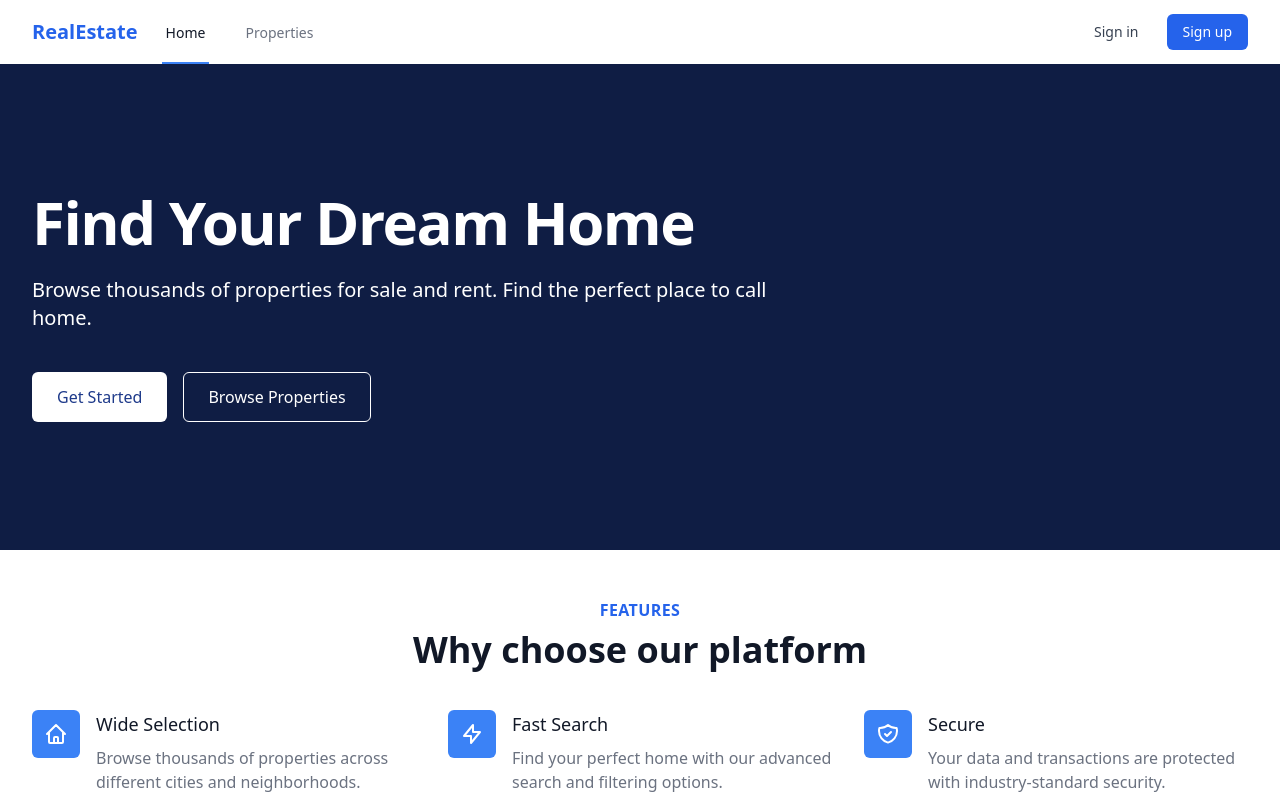
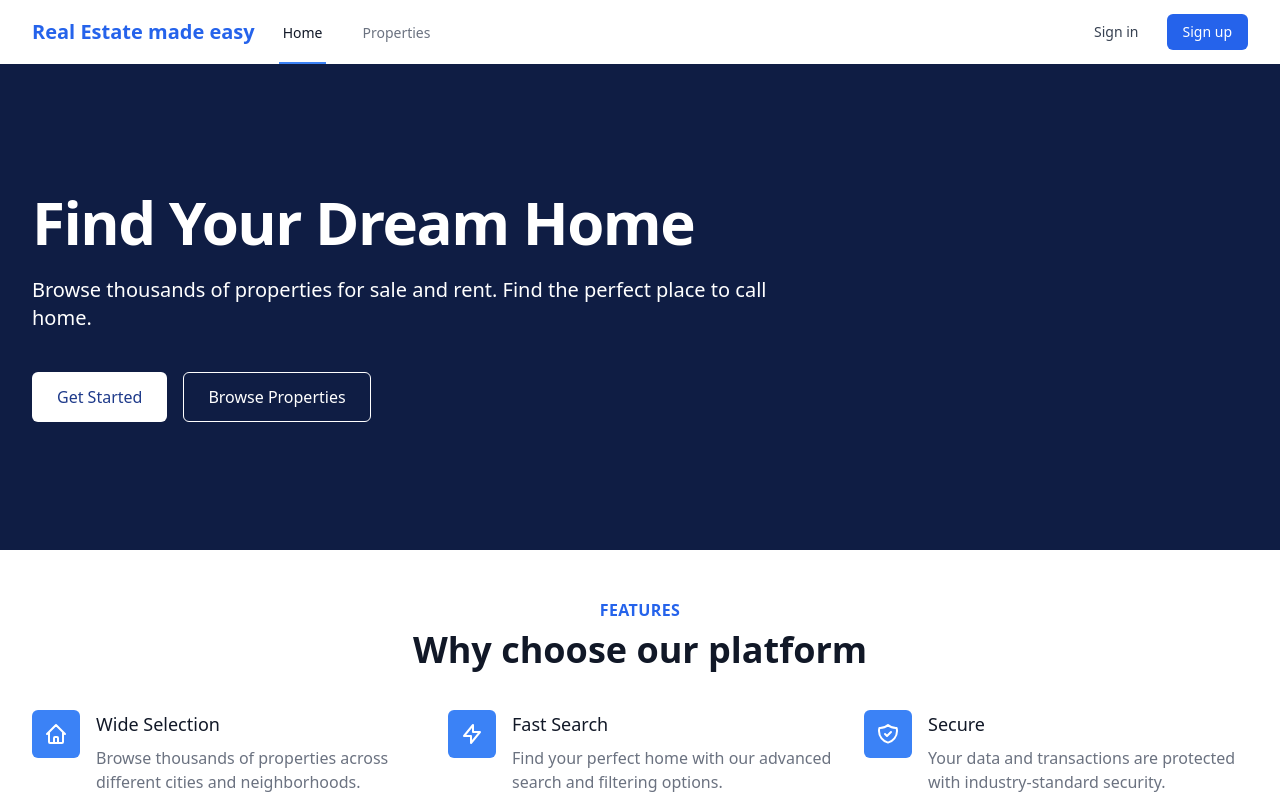
Before and after one commit to tsaimogono/new.Platform-, a Next.js app: page / in a window 1280 px wide. Shown: the top 800 px of the page. Built offline with nearby package versions, Linux system fonts and the light colour scheme; no server answers.

Commit message:
fix: Update Navbar title for clarity and branding

```diff
--- a/components/ui/Navbar.jsx
+++ b/components/ui/Navbar.jsx
@@ -62,7 +62,7 @@ export default function Navbar() {
           <div className="flex">
             <div className="flex-shrink-0 flex items-center">
               <Link href="/" className="text-xl font-bold text-blue-600">
-                RealEstate
+                Real Estate made easy
               </Link>
             </div>
             <div className="hidden sm:ml-6 sm:flex sm:space-x-8">
```
